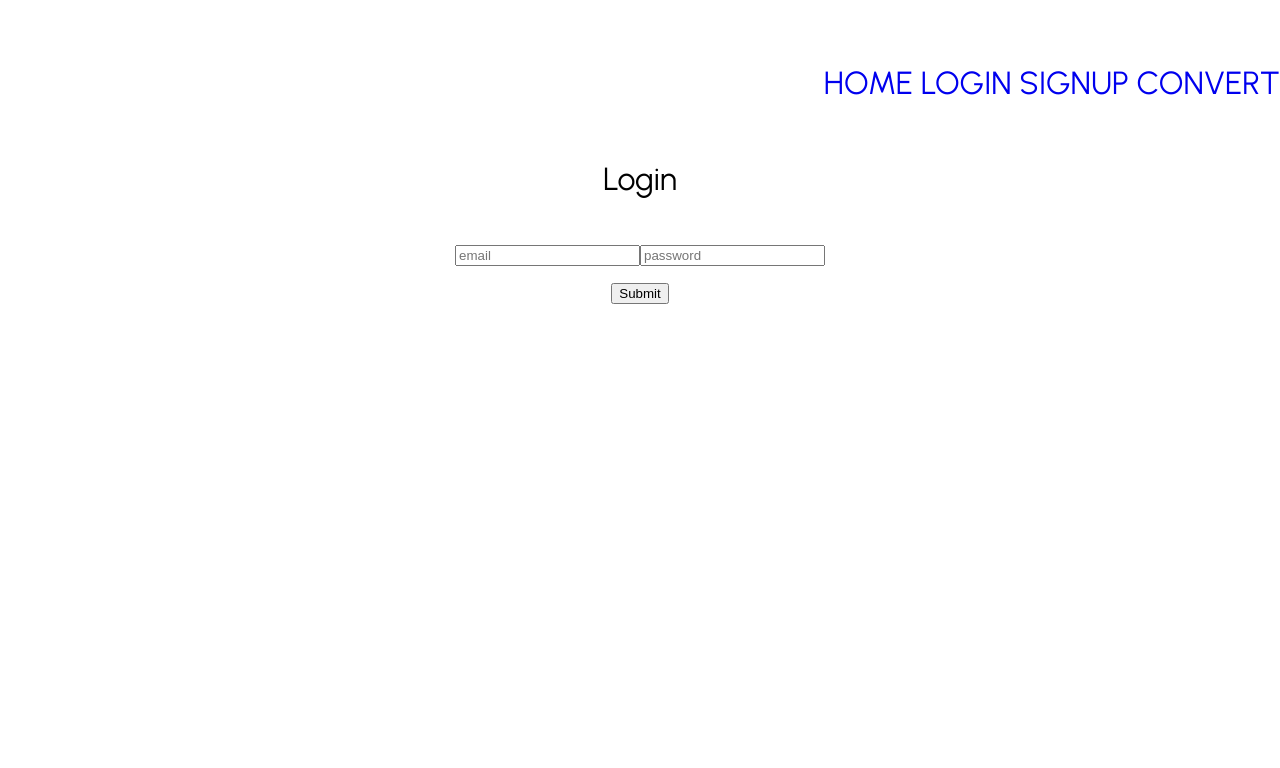
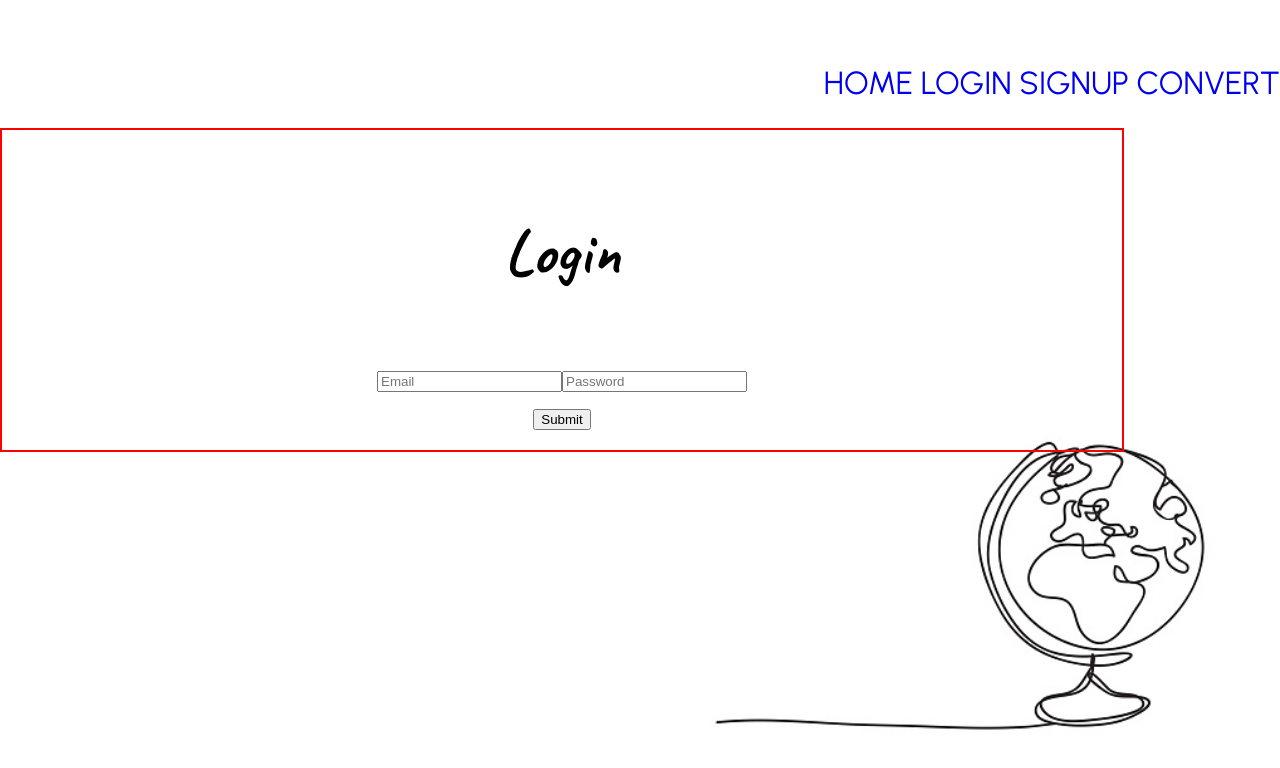
Before and after one commit to omtmana/currency-converter, a React (Create React App) app in the folder client/: page /login in a window 1280 px wide. Shown: the top 768 px of the page. Built offline with nearby package versions, Linux system fonts and the light colour scheme; no server answers; a web font is replaced by a local one.

Commit message:
olivia home css last commit

```diff
--- a/client/src/App.js
+++ b/client/src/App.js
@@ -42,6 +42,7 @@ function App() {
         </Routes>
         {/* </Layout> */}
       </BrowserRouter>
+      <img src='earth.jpeg' />
     </div>
   );
 }
--- a/client/src/pages/Login.js
+++ b/client/src/pages/Login.js
@@ -1,17 +1,22 @@
+import '../styles/Login.css'
 
 const Login = () => {
    return (
-      <div>
-         <p> Login </p>
+      <div className="login">
+         <div className='login-form'>
+            <p style={{ fontSize: "2em", fontFamily: "Caveat", fontWeight:"900"}} > Login </p>
             <form>
                <input type='text'
-            placeholder="email"
+                  placeholder="Email"
+                  className="login-email"
                />
                <input type='text'
-            placeholder="password"
+                  placeholder="Password"
+                  className="login-password"
                />
             </form>
-         <button> Submit </button>
+            <button className="login-submit-button"> Submit </button>
+         </div>
       </div>
    )
 }
--- a/client/src/styles/App.css
+++ b/client/src/styles/App.css
@@ -15,3 +15,13 @@
   text-align: right;
   /* text-decoration: none; */
 }
+
+img {
+  width: 20em;
+  position: absolute;
+  /* left: 1px; */
+  right: 0px;
+  /* top: 145px; */
+  bottom: 10px;
+  z-index: -1;
+}
--- a/client/src/styles/Home.css
+++ b/client/src/styles/Home.css
@@ -25,11 +25,11 @@
 }
 
 .home-usd {
-   border: 3px solid orange;
+   /* border: 3px solid orange; */
 }
 
 .home-php {
-   border: 3px solid violet;
+   /* border: 3px solid violet; */
 }
 
 .transfer-animation {
@@ -46,13 +46,3 @@
       border-color: transparent;
    }
 }
-
-img {
-   width: 20em;
-   position: absolute;
-   /* left: 1px; */
-   right: 0px;
-   /* top: 145px; */
-   bottom: 10px;
-   z-index: -1;
-}
--- a/client/src/styles/Login.css
+++ b/client/src/styles/Login.css
@@ -0,0 +1,16 @@
+.login {
+   border: 2px solid red;
+   height: 10em;
+   width: 35em;
+   display: flex;
+   flex-direction: column;
+   align-items: center;
+   justify-content: center;
+}
+
+/* .login-submit-button {
+   margin-top: 2em;
+   padding-top: 2em;
+   width: 10em;
+   justify-content: center;
+} */
```
Lines whose indentation alone changed are shown as unchanged.
